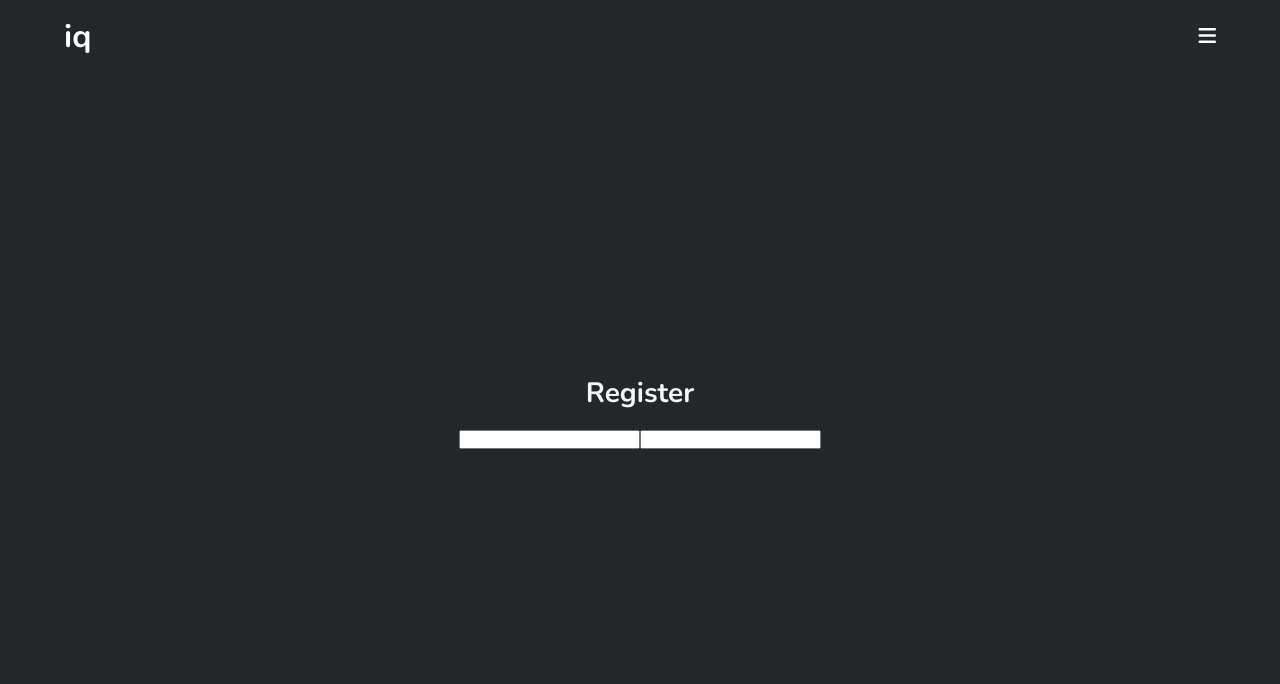
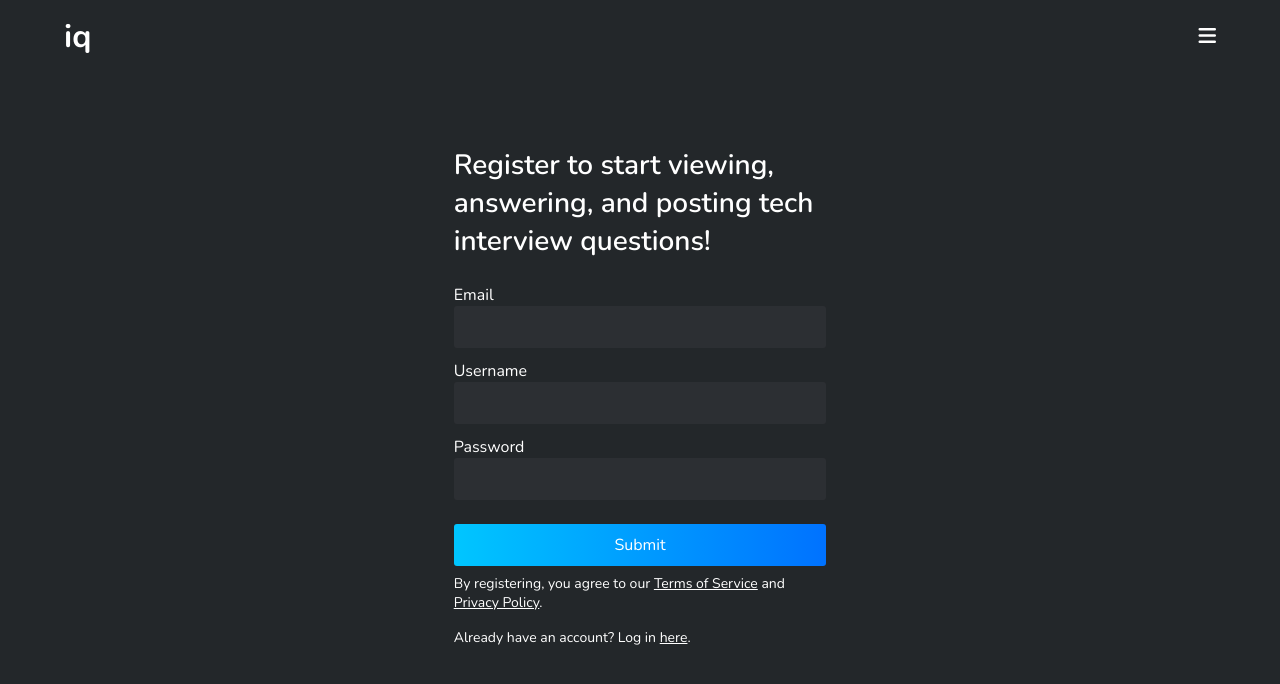
Before and after one commit to BloomTech-Labs/lan-fe-a, a React (Create React App) app: page /register in a window 1280 px wide. Shown: the top 684 px of the page. Built offline with nearby package versions, Linux system fonts and the light colour scheme.

Commit message:
completed register component styling

```diff
--- a/src/components/Register.js
+++ b/src/components/Register.js
@@ -1,41 +1,123 @@
-import React from 'react';
+import React, { useState } from 'react';
+import { Link } from 'react-router-dom';
 import styled from 'styled-components';
 
 const RegisterContainer = styled.div`
-    height: 90vh;
+    margin: 32px 0;
+    display: flex;
+    justify-content: center;
+    align-items: center;
 
-    .container {
-        height: 85vh;
-        width: 95%;
-        margin: 0 auto;
+    form {
+        max-width: 372.6px;
+        width: 90%;
         display: flex;
         flex-direction: column;
-        justify-content: center;
-        align-items: center;
 
         h2 {
-            margin-bottom: 16px;
+            margin-bottom: 24px;
             font-size: 1.75rem;
-            font-weight: 700;
-            color: whitesmoke;
+            font-weight: 600;
+            color: #ffffff;
         }
 
-        form {
+        label  {
+            font-size: 1rem;
+            color: #ffffff;
+        }
 
+        input {
+            padding: 10px;
+            margin-bottom: 12px;
+            background-color: #2c2f33;
+            border: none;
+            border-radius: 3px;
+            font-family: 'Nunito', sans-serif;
+            font-size: 1rem;
+            color: #ffffff;
         }
+
+        button {
+            padding: 10px;
+            margin: 12px 0 8px;
+            background: linear-gradient(to right, #00c6ff, #0072ff);
+            border: none;
+            border-radius: 3px;
+            font-family: 'Nunito', sans-serif;
+            font-size: 1rem;
+            color: #ffffff;
+            transition: 0.25s;
+            cursor: pointer;
+
+            :hover {
+                opacity: 0.75;
+            }
+        }
+
+        .terms {
+            margin-bottom: 16px;
+            font-size: 0.875rem;
+            color: #ffffff;
+
+            a {
+                color: #ffffff;
+            }
+        }
+
+        .prompt {
+            font-size: 0.875rem;
+            color: #ffffff;
+
+            a {
+                color: #ffffff;
+            }
+        }
+    }
+
+    @media(min-width: 375px) {
+        height: calc(90vh - 72px);
+        margin: 0;
     }
 `
 
 const Register = () => {
+    const [input, setInput] = useState({
+        email: '',
+        username: '',
+        password: ''
+    });
+
+    const onChange = event => {
+        setInput({
+            ...input,
+            [event.target.name]: event.target.value
+        });
+    };
+
+    const onSubmit = event => {
+        event.preventDefault();
+    };
+
     return (
         <RegisterContainer>
-            <div className='container'>
-                <h2>Register</h2>
-                <form>
-                    <input/>
-                    <input/>
-                </form>
-            </div>
+            <form onSubmit={onSubmit} autoComplete='off' spellCheck='false'>
+                <h2>Register to start viewing, answering, and posting tech interview questions!</h2>
+
+                <label htmlFor='email'>Email</label>
+                <input name='email' type='email' value={input.email} onChange={onChange} />
+
+                <label htmlFor='username'>Username</label>
+                <input name='username' type='text' value={input.username} onChange={onChange} />
+
+                <label htmlFor='password'>Password</label>
+                <input name='password' type='password' value={input.password} onChange={onChange} />
+
+                <button type='submit'>Submit</button>
+
+                <p className='terms'>By registering, you agree to our <Link to='/termsofservice'>Terms of Service</Link> and <Link to='/privacypolicy'>Privacy Policy</Link>.</p>
+
+                <p className='prompt'>Already have an account? Log in <Link to='/login'>here</Link>.</p>
+            </form>
         </RegisterContainer>
     );
 };
```
